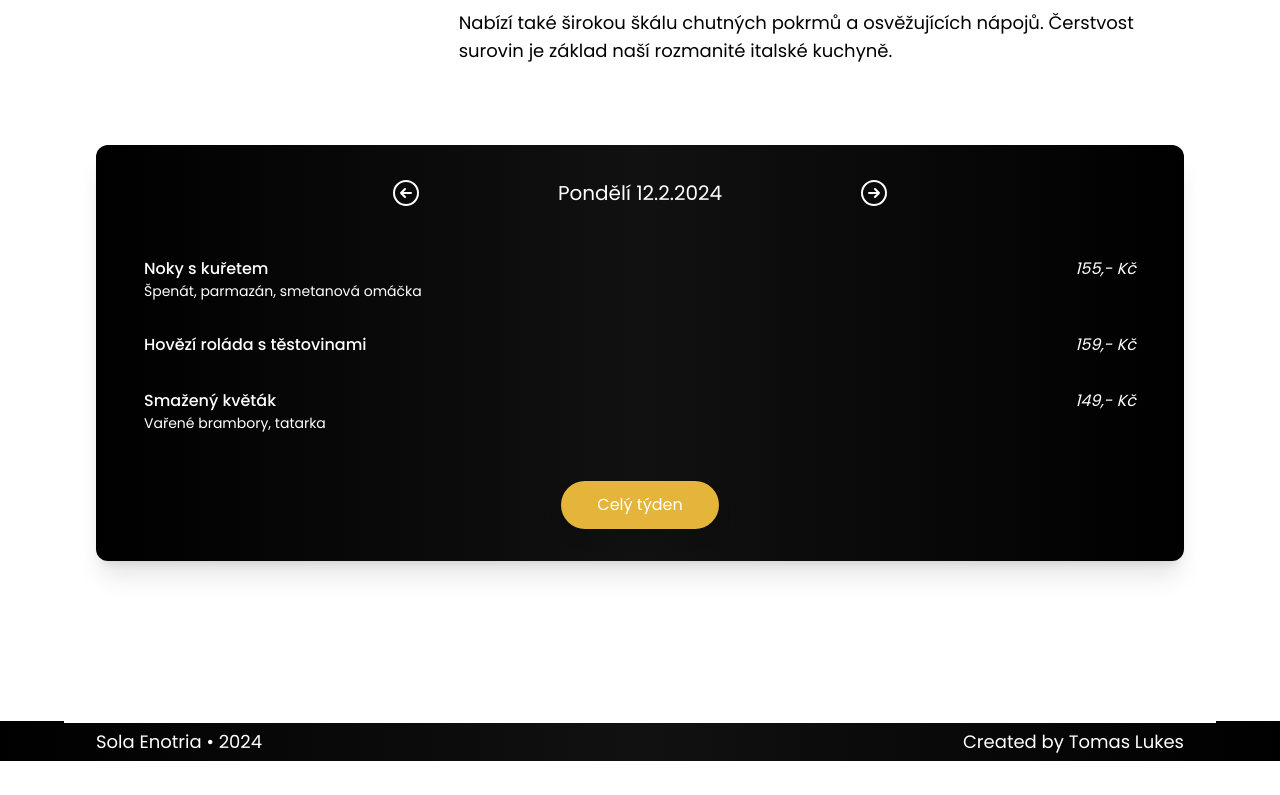
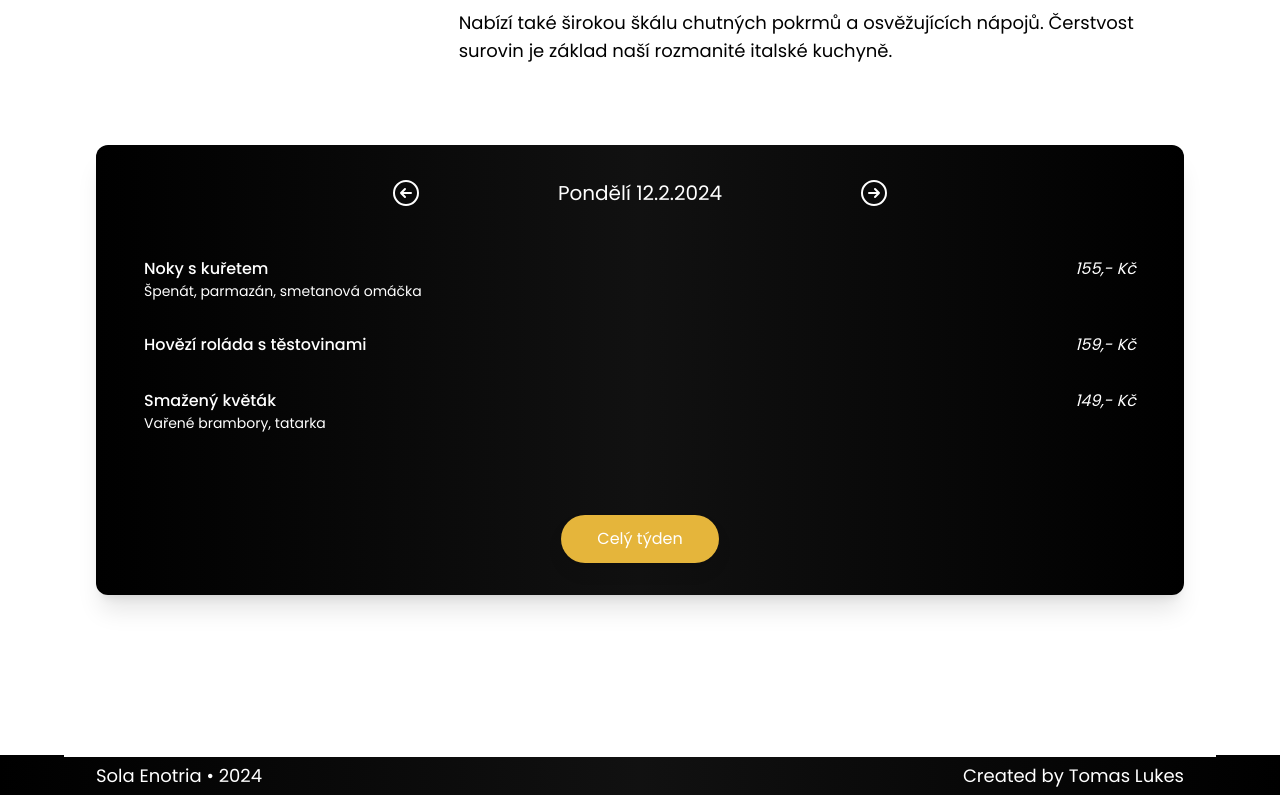
Before and after one commit to TomasLukes/sola-enotria, a Next.js app: page / in a window 1280 px wide. Shown: the part 1895-2690 px from the top of the page. Before the commit the page ends 2656 px from the top, so only its background shows below. Built offline with nearby package versions, Linux system fonts and the light colour scheme.

Commit message:
fix: DailyMenu styling

```diff
--- a/app/components/DailyMenu/DailyMenu.tsx
+++ b/app/components/DailyMenu/DailyMenu.tsx
@@ -42,15 +42,17 @@ const DailyMenu = () => {
           </p>
         </div>
       </div>
-      <article className="gradient-dark w-full flex-col justify-between p-6 md:px-12 md:py-8 mt-8 md:mt-12 rounded-xl shadow-xl">
+      <article className="gradient-dark w-full flex h-[450px] lg:h-[450px] p-6 md:px-12 md:py-8 mt-8 md:mt-12 rounded-xl shadow-xl">
+        <div className="relative flex-col justify-between w-full">
           <DailyMenuControls
             header={menuHeader}
             handleNextItem={handleNextItem}
             handlePreviousItem={handlePreviousItem}
           />
           <div className="my-8">{menuItems}</div>
-        <div className="w-full flex justify-center">
+          <div className="absolute bottom-0 w-full flex justify-center">
             <Button text="Celý týden" variant="primary" className="text-white" />
+          </div>
         </div>
       </article>
     </section>
--- a/app/components/DailyMenu/MenuItem.tsx
+++ b/app/components/DailyMenu/MenuItem.tsx
@@ -1,6 +1,6 @@
 const MenuItem = ({ name, description, price }: any) => {
   return (
-    <div className="w-full flex items-start justify-between py-4 text-white">
+    <div className="w-full flex items-start justify-between gap-2 md:gap-4 py-4 text-white">
       <span>
         <p className="text-base font-medium">{name}</p>
         {Boolean(description) && <p className="text-sm font-light">{description}</p>}
```
Lines whose indentation alone changed are shown as unchanged.
